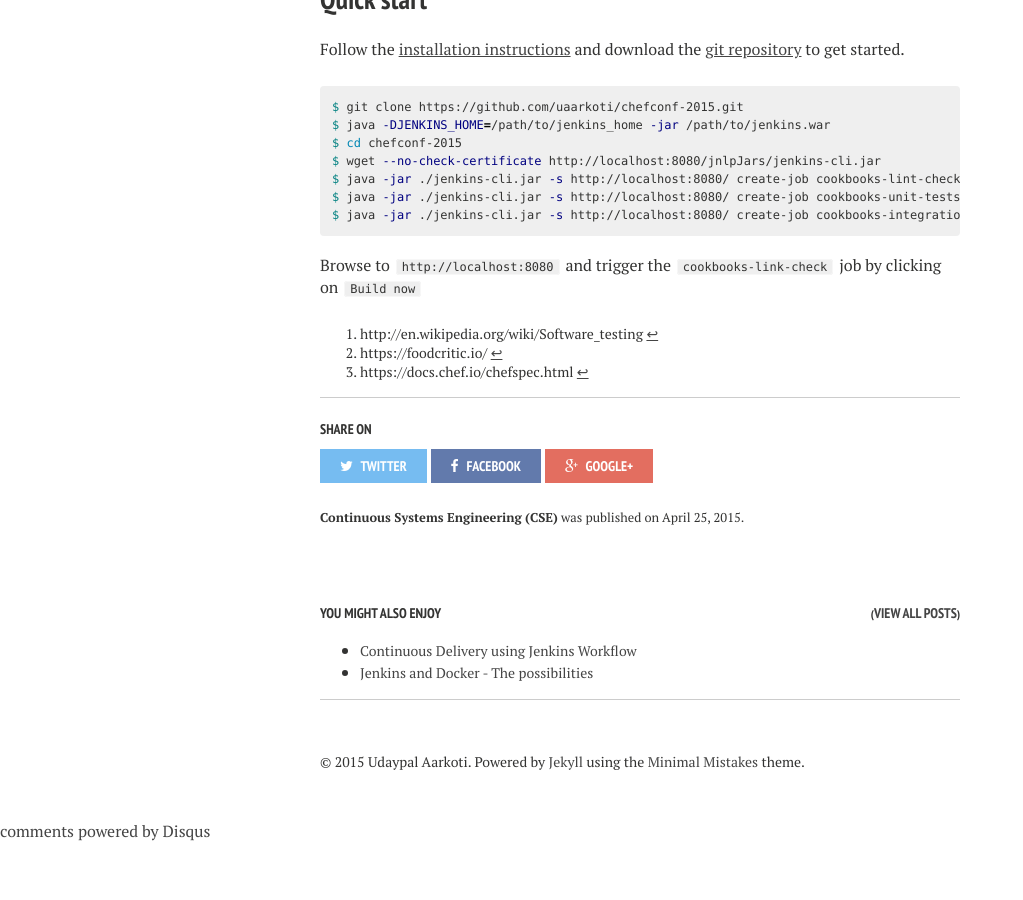
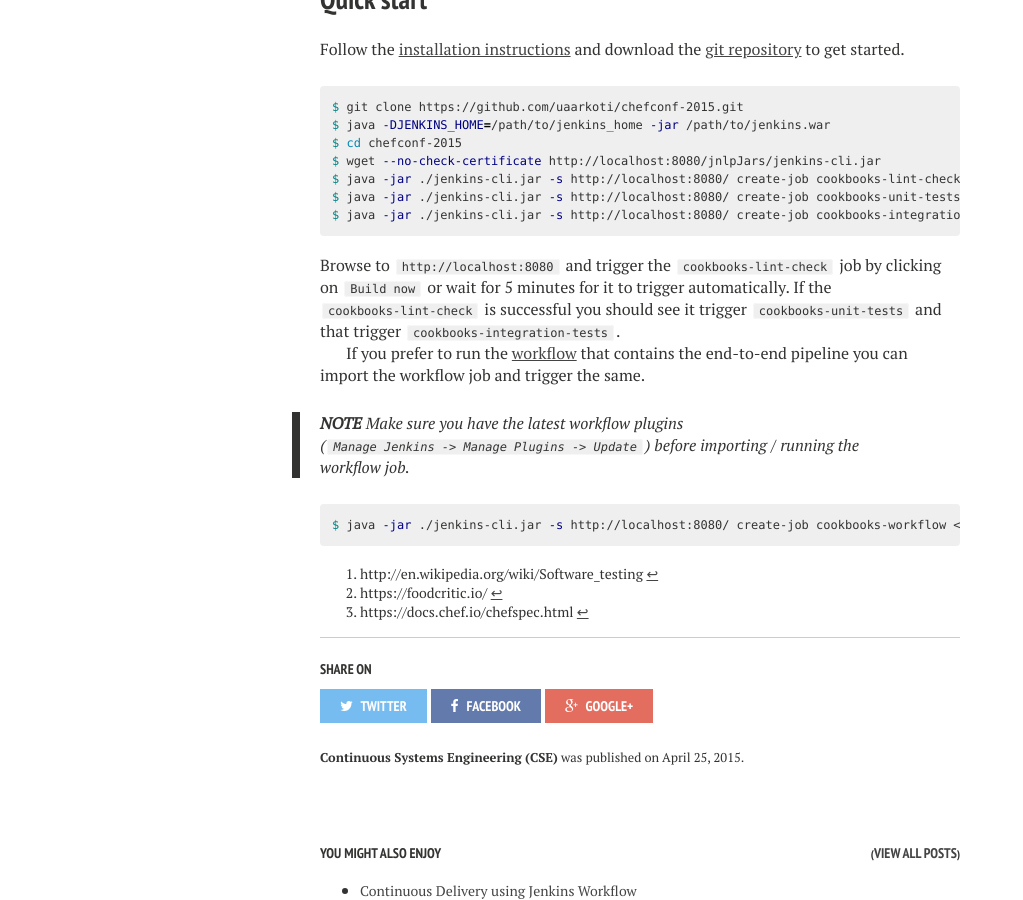
Before and after one commit to uaarkoti/uaarkoti.github.io, a Jekyll site: the page built from _posts/2015-04-24-continuous-system-engineering.markdown, in a window 1280 px wide and 900 px high, scrolled down 4766 px. Shown: the whole window, without its empty margins (0-1023 px from the left). Built offline with Jekyll 4.4.1, drawn with Linux system fonts in a browser that asks for light colours; nearby versions of some CDN libraries; comment, search, counter and statistics services are not loaded; before the commit the page ends 5608 px from its top, so only the background shows below that.

Commit message:
Added instructions for running the workflow

```diff
--- a/_posts/2015-04-24-continuous-system-engineering.markdown
+++ b/_posts/2015-04-24-continuous-system-engineering.markdown
@@ -200,4 +200,12 @@
 $ java -jar ./jenkins-cli.jar -s http://localhost:8080/ create-job cookbooks-integration-tests < jenkins_jobs/cookbooks-integration-tests.config.xml
 {% endhighlight %}
 
-Browse to `http://localhost:8080` and trigger the `cookbooks-link-check` job by clicking on `Build now`
+Browse to `http://localhost:8080` and trigger the `cookbooks-lint-check` job by clicking on `Build now` or wait for 5 minutes for it to trigger automatically. If the `cookbooks-lint-check` is successful you should see it trigger `cookbooks-unit-tests` and that trigger `cookbooks-integration-tests`.
+
+If you prefer to run the [workflow](https://github.com/uaarkoti/chefconf-2015/blob/master/flow.groovy) that contains the end-to-end pipeline you can import the workflow job and trigger the same.
+
+> **NOTE** Make sure you have the latest workflow plugins (`Manage Jenkins -> Manage Plugins -> Update`) before importing / running the workflow job.
+
+{% highlight bash %}
+$ java -jar ./jenkins-cli.jar -s http://localhost:8080/ create-job cookbooks-workflow < jenkins_jobs/cookbooks-workflow.config.xml
+{% endhighlight %}
```
